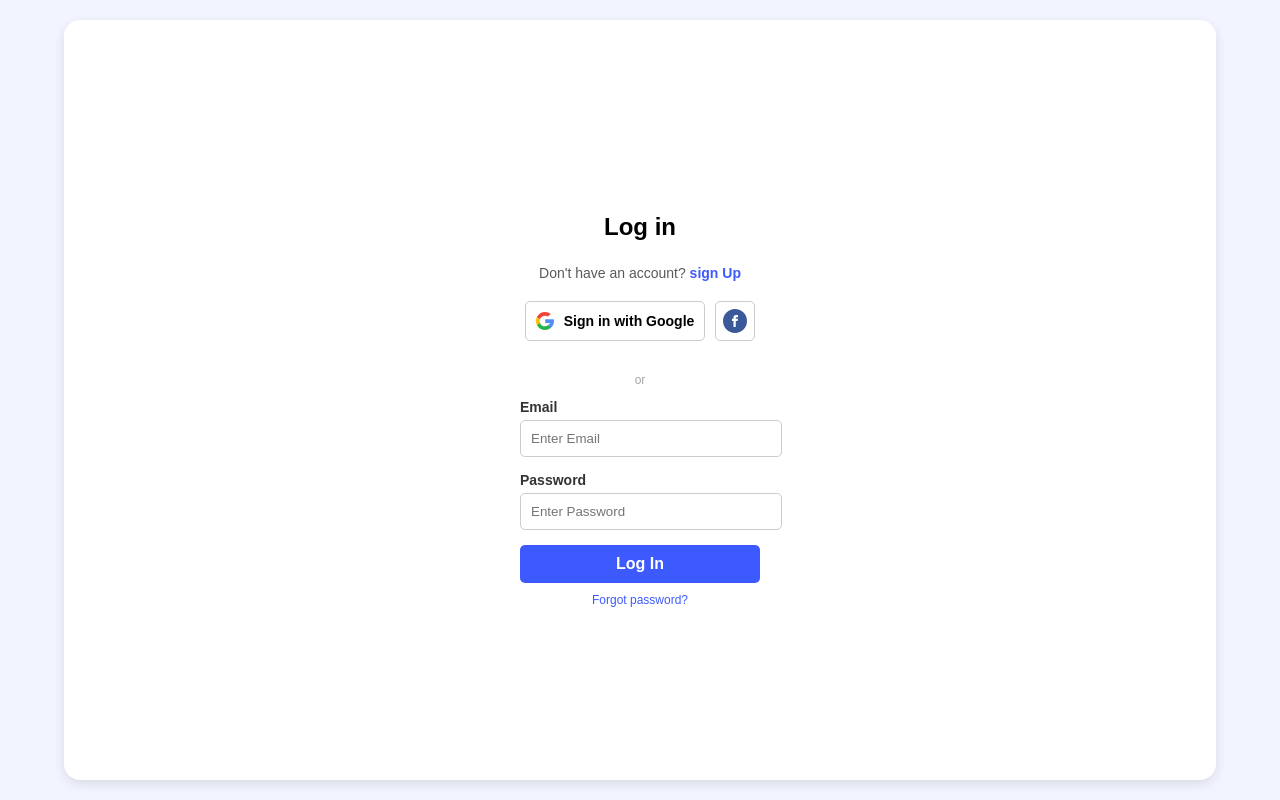
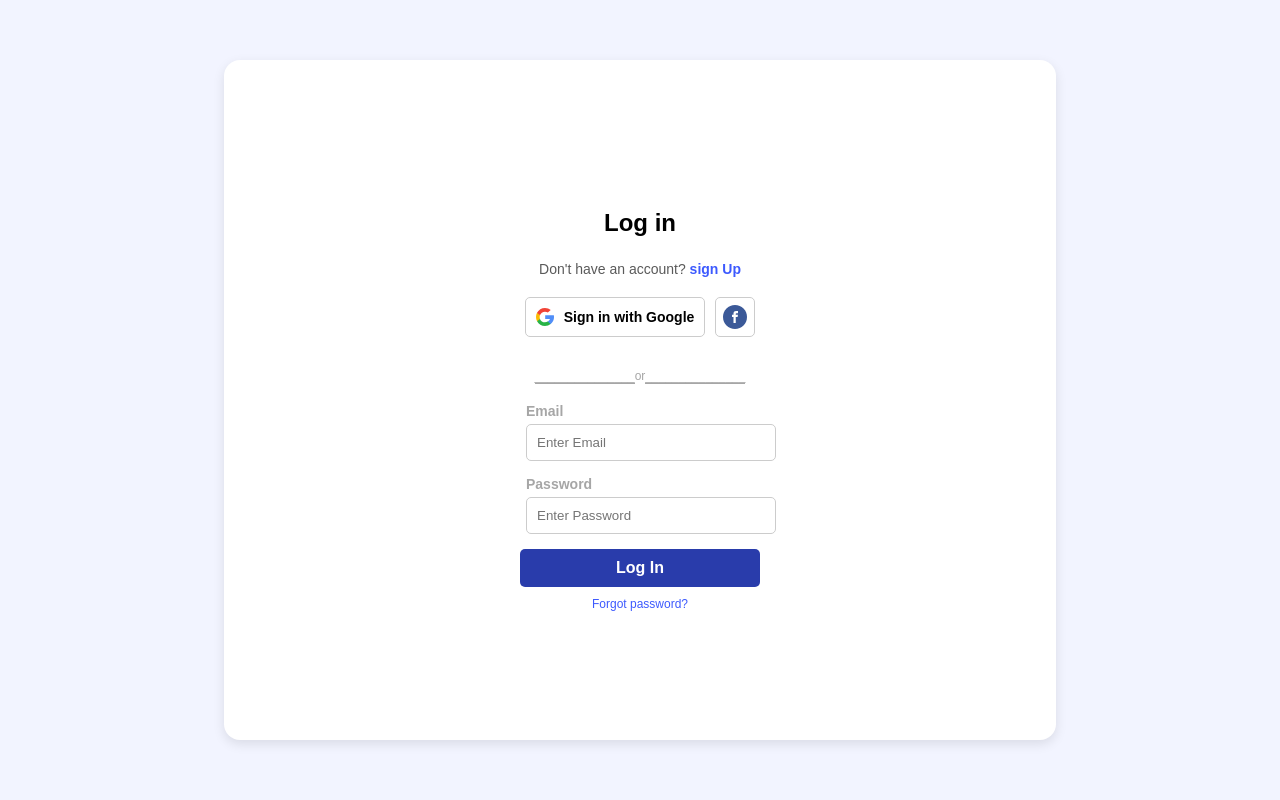
Before and after one commit to Israelab01/CssLogin, a plain HTML site: page index.html in a window 1280 px wide. Drawn offline with Linux system fonts and the light colour scheme.

Commit message:
Subida 1

```diff
--- a/style.css
+++ b/style.css
@@ -7,20 +7,22 @@ body {
     align-items: center;
     height: 100vh;
     margin: 0;
+    position: relative;
 }
 
-body::before {
-    content: "";
+.card {
     position: absolute;
-    top: ;
-    left: ;
-    width: 90%;
-    height: 95vh;
+    top: 50%;
+    left: 50%;
+    width: 65%;
+    height: 85%;
     background-color: white;
     border-radius: 16px;
-    z-index: -1; /* Para que no se meta delante*/
-    box-shadow: 0 4px 12px rgba(0, 0, 0, 0.1); /* Sombras alrededor */
+    transform: translate(-50%, -50%);
+    z-index: -1;
+    box-shadow: 0 4px 12px rgba(0, 0, 0, 0.1);
 }
+
 
 form {
     display: flex;
@@ -99,18 +101,28 @@ p.btn-text {
 
 
 p.or {
+    align-items: center;
+    color: #A6A6A6;
     font-size: 12px;
-    color: #A6A6A6;
+    margin-bottom: 20px;
+}
+
+p.or::before,
+p.or::after {
+    content: "_______________";
+    flex: 1;
+    border-bottom: 1px solid #A6A6A6;
+    margin: 0 0px;
 }
 
 .email-login {
-    width: 100%;
+    width: 95%;
 }
 
 .email-login label {
     font-size: 14px;
     font-weight: bold;
-    color: #333;
+    color: #A6A6A6;
     display: block;
     margin-bottom: 5px;
 }
@@ -126,7 +138,7 @@ p.or {
 .cta-btn {
     width: 100%;
     padding: 10px;
-    background-color: #3D5AFE;
+    background-color: #293cab;
     color: white;
     border: none;
     border-radius: 5px;
```
